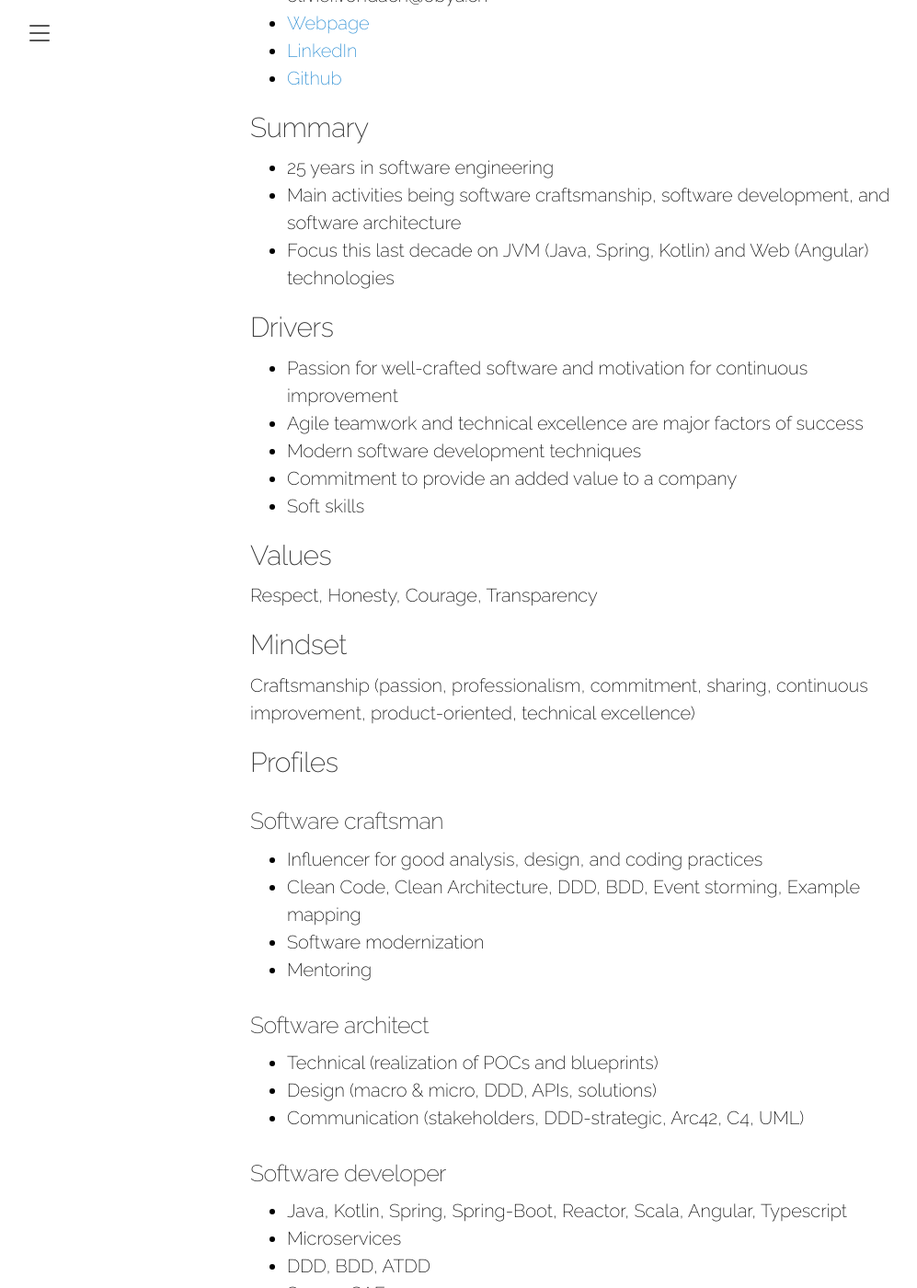
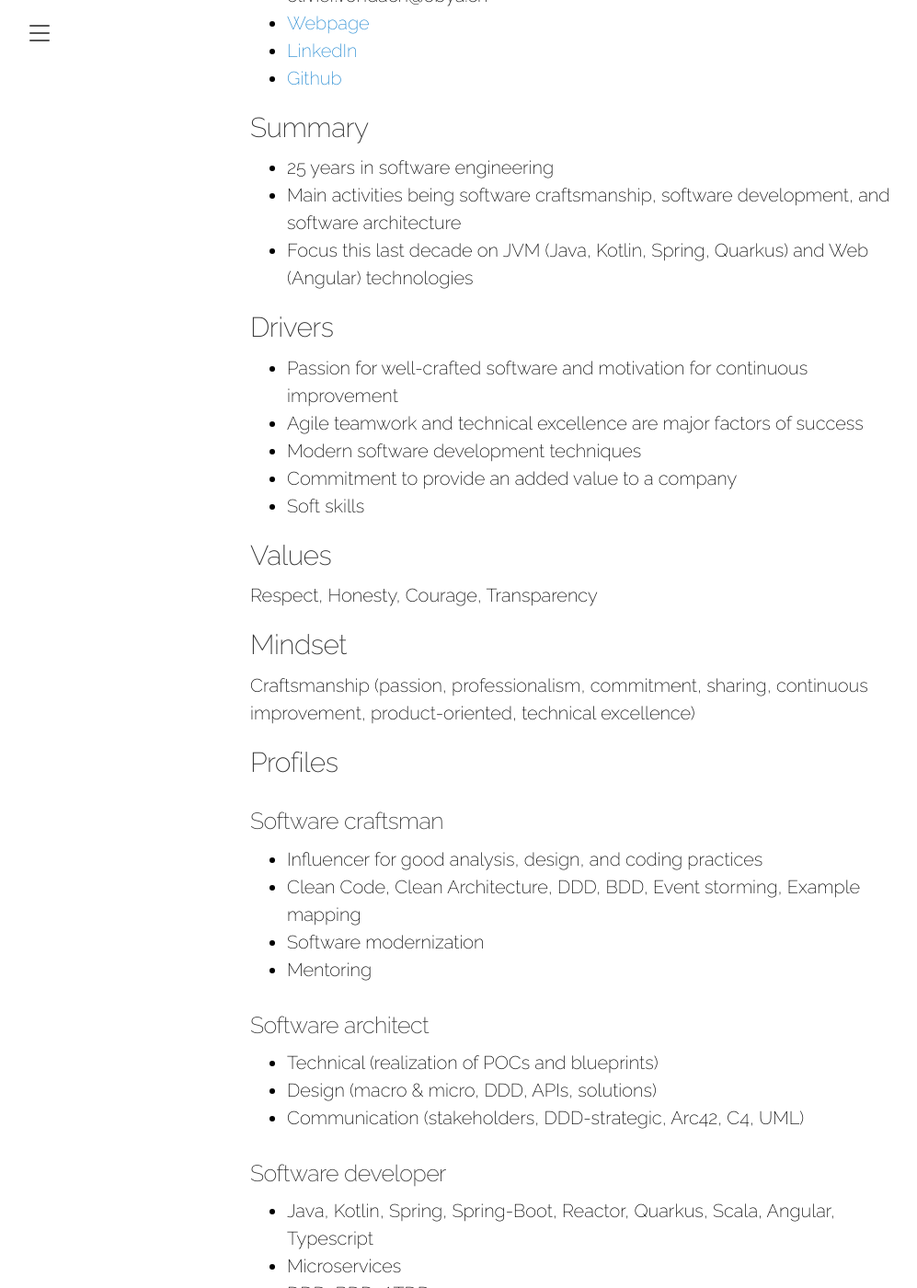
Before and after one commit to vondacho/vondacho.github.io, a Jekyll site: the page built from resume.md, in a window 1280 px wide and 1400 px high, scrolled down 558 px. Shown: the whole window at 92% size, without its empty margins (8-1005 px from the left). Built offline with Jekyll 4.4.1, drawn with Linux system fonts in a browser that asks for light colours.

Commit message:
last decade

```diff
--- a/resume.md
+++ b/resume.md
@@ -15,7 +15,7 @@ title: Resume
 ## Summary
 * 25 years in software engineering
 * Main activities being software craftsmanship, software development, and software architecture
-* Focus this last decade on JVM (Java, Spring, Kotlin) and Web (Angular) technologies
+* Focus this last decade on JVM (Java, Kotlin, Spring, Quarkus) and Web (Angular) technologies
 
 ## Drivers
 * Passion for well-crafted software and motivation for continuous improvement
@@ -44,7 +44,7 @@ Craftsmanship (passion, professionalism, commitment, sharing, continuous improve
 * Communication (stakeholders, DDD-strategic, Arc42, C4, UML)
 
 ### Software developer
-* Java, Kotlin, Spring, Spring-Boot, Reactor, Scala, Angular, Typescript
+* Java, Kotlin, Spring, Spring-Boot, Reactor, Quarkus, Scala, Angular, Typescript
 * Microservices
 * DDD, BDD, ATDD
 * Scrum, SAFe
```
